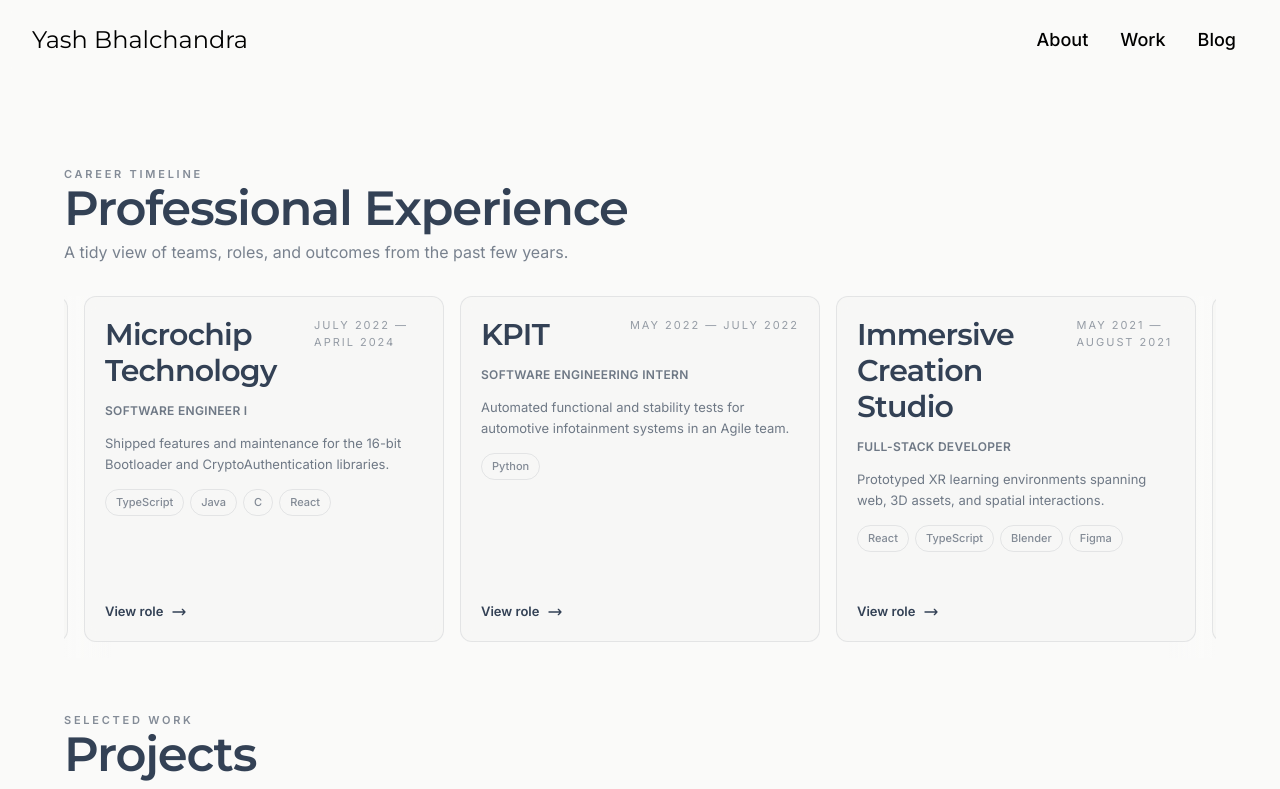
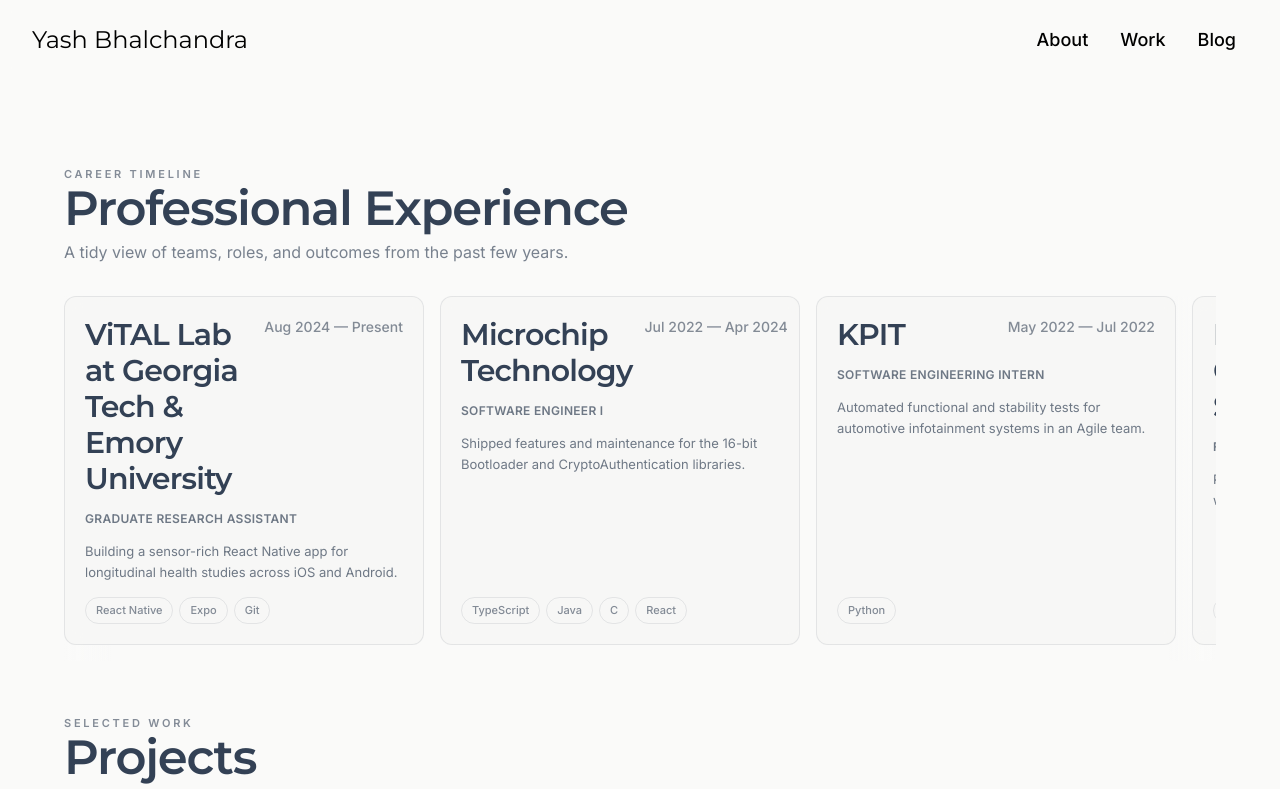
Before and after one commit to yashbhal/portfolio-web, a Next.js app: page /Work in a window 1280 px wide. Shown: the top 789 px of the page. Built offline with nearby package versions, Linux system fonts and the light colour scheme.

Commit message:
removed numbers, rearranged dates in the cards

```diff
--- a/app/components/CardSection.tsx
+++ b/app/components/CardSection.tsx
@@ -6,6 +6,30 @@
   projects?: Project[];
   experiences?: Experience[];
 }
+
+const formatDate = (value?: string) => {
+  if (!value) return "";
+  const trimmed = value.trim();
+  if (/present/i.test(trimmed)) {
+    return "Present";
+  }
+
+  const parsed = new Date(trimmed);
+  if (!Number.isNaN(parsed.getTime())) {
+    return new Intl.DateTimeFormat("en-US", {
+      month: "short",
+      year: "numeric",
+    }).format(parsed);
+  }
+
+  return trimmed;
+};
+
+const formatDateRange = (startDate: string, endDate?: string) => {
+  const start = formatDate(startDate);
+  const end = formatDate(endDate) || "Present";
+  return `${start} — ${end}`;
+};
 
 const Section: React.FC<SectionProps> = ({ title, projects, experiences }) => {
   const isProjects = Array.isArray(projects);
@@ -28,19 +52,16 @@
         <div className="relative">
           <div className="pointer-events-none absolute inset-y-0 left-0 hidden w-12 bg-gradient-to-r from-base-100 via-base-100/80 to-transparent md:block" />
           <div className="pointer-events-none absolute inset-y-0 right-0 hidden w-12 bg-gradient-to-l from-base-100 via-base-100/80 to-transparent md:block" />
-          <div className="-mx-4 flex snap-x snap-mandatory gap-4 overflow-x-auto px-4 pb-4 scroll-smooth md:mx-0 md:px-0 md:justify-center">
+          <div className="-mx-4 flex snap-x snap-mandatory gap-4 overflow-x-auto px-4 pb-4 scroll-smooth md:mx-0 md:px-0">
             {projects.map((project) => (
               <article
                 key={project.id}
-                className="group relative flex min-w-[88%] max-w-sm snap-center flex-col gap-3.5 rounded-xl border border-base-content/10 bg-base-200/60 p-4 backdrop-blur transition hover:-translate-y-1 hover:border-base-content/20 hover:bg-base-200/70 sm:min-w-[320px] md:min-w-[300px] lg:min-w-[340px] md:p-5"
+                className="group relative flex min-w-[88%] max-w-sm snap-start flex-col gap-3.5 rounded-xl border border-base-content/10 bg-base-200/60 p-4 backdrop-blur transition hover:-translate-y-1 hover:border-base-content/20 hover:bg-base-200/70 sm:min-w-[320px] md:min-w-[300px] lg:min-w-[340px] md:p-5"
               >
                 <div className="flex items-start justify-between gap-3">
                   <h3 className="text-lg font-heading font-semibold text-base-content">
                     {project.title}
                   </h3>
-                  <span className="text-[11px] uppercase tracking-[0.18em] text-base-content/50">
-                    {project.id.toString().padStart(2, "0")}
-                  </span>
                 </div>
                 <p className="text-[13px] leading-relaxed text-base-content/70">
                   {project.description}
@@ -81,18 +102,18 @@
         <div className="relative">
           <div className="pointer-events-none absolute inset-y-0 left-0 hidden w-12 bg-gradient-to-r from-base-100 via-base-100/80 to-transparent md:block" />
           <div className="pointer-events-none absolute inset-y-0 right-0 hidden w-12 bg-gradient-to-l from-base-100 via-base-100/80 to-transparent md:block" />
-          <div className="-mx-4 flex snap-x snap-mandatory gap-4 overflow-x-auto px-4 pb-4 scroll-smooth md:mx-0 md:px-0 md:justify-center">
+          <div className="-mx-4 flex snap-x snap-mandatory gap-4 overflow-x-auto px-4 pb-4 scroll-smooth md:mx-0 md:px-0">
             {experiences.map((experience) => (
               <article
                 key={experience.id}
-                className="group relative flex min-w-[88%] max-w-sm snap-center flex-col gap-3.5 rounded-xl border border-base-content/10 bg-base-200/60 p-4 backdrop-blur transition hover:-translate-y-1 hover:border-base-content/20 hover:bg-base-200/70 sm:min-w-[320px] md:min-w-[320px] lg:min-w-[360px] md:p-5"
+                className="group relative flex min-w-[88%] max-w-sm snap-start flex-col gap-3.5 rounded-xl border border-base-content/10 bg-base-200/60 p-4 backdrop-blur transition hover:-translate-y-1 hover:border-base-content/20 hover:bg-base-200/70 sm:min-w-[320px] md:min-w-[320px] lg:min-w-[360px] md:p-5"
               >
                 <div className="flex items-start justify-between gap-3">
                   <h3 className="text-lg font-heading font-semibold text-base-content">
                     {experience.company}
                   </h3>
-                  <span className="text-[11px] uppercase tracking-[0.18em] text-base-content/50">
-                    {experience.startDate} — {experience.endDate || "Present"}
+                  <span className="text-sm font-medium text-base-content/60 whitespace-nowrap">
+                    {formatDateRange(experience.startDate, experience.endDate)}
                   </span>
                 </div>
                 {experience.role && (
@@ -103,7 +124,7 @@
                 <p className="text-[13px] leading-relaxed text-base-content/70">
                   {experience.description}
                 </p>
-                <ul className="flex flex-wrap gap-1.5">
+                <ul className="mt-auto flex flex-wrap gap-1.5">
                   {experience.technologies.map((tech) => (
                     <li
                       key={`${experience.id}-${tech}`}
@@ -113,22 +134,6 @@
                     </li>
                   ))}
                 </ul>
-                <a
-                  href={experience.link}
-                  target="_blank"
-                  rel="noopener noreferrer"
-                  className="mt-auto inline-flex items-center gap-2 text-[13px] font-semibold text-primary transition hover:text-primary/75"
-                >
-                  View role
-                  <svg className="h-4 w-4" fill="none" viewBox="0 0 24 24" stroke="currentColor">
-                    <path
-                      strokeLinecap="round"
-                      strokeLinejoin="round"
-                      strokeWidth={2}
-                      d="M17 8l4 4m0 0l-4 4m4-4H3"
-                    />
-                  </svg>
-                </a>
               </article>
             ))}
           </div>
```
